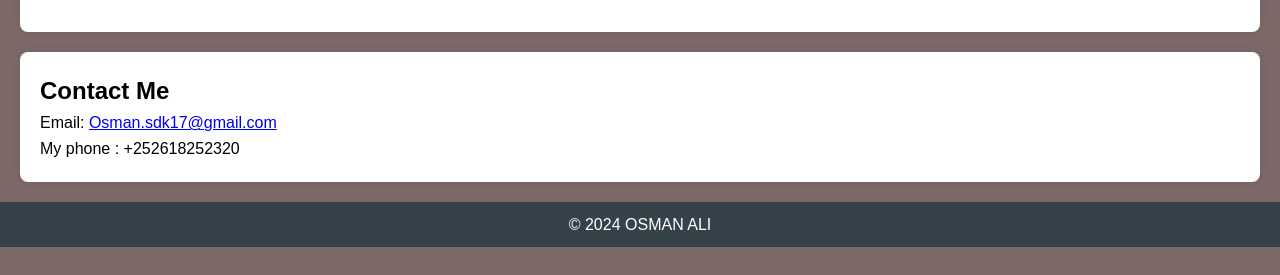
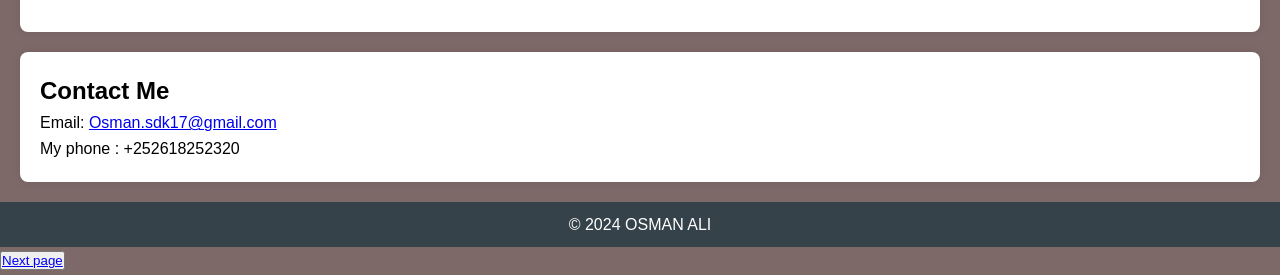
Before and after one commit to cusmaansidiiq/portfolio-page, a plain HTML site: page index.html in a window 1280 px wide. Shown: the part 525-800 px from the top of the page. Drawn offline with Linux system fonts and the light colour scheme.

Commit message:
index file,css file and other add me

```diff
--- a/index.html
+++ b/index.html
@@ -49,5 +49,6 @@
     <footer>
         <p>&copy; 2024 OSMAN ALI </p>
     </footer>
+    <button><a href="aboutpage.html">Next page</a></button>
 </body>
 </html>
```
